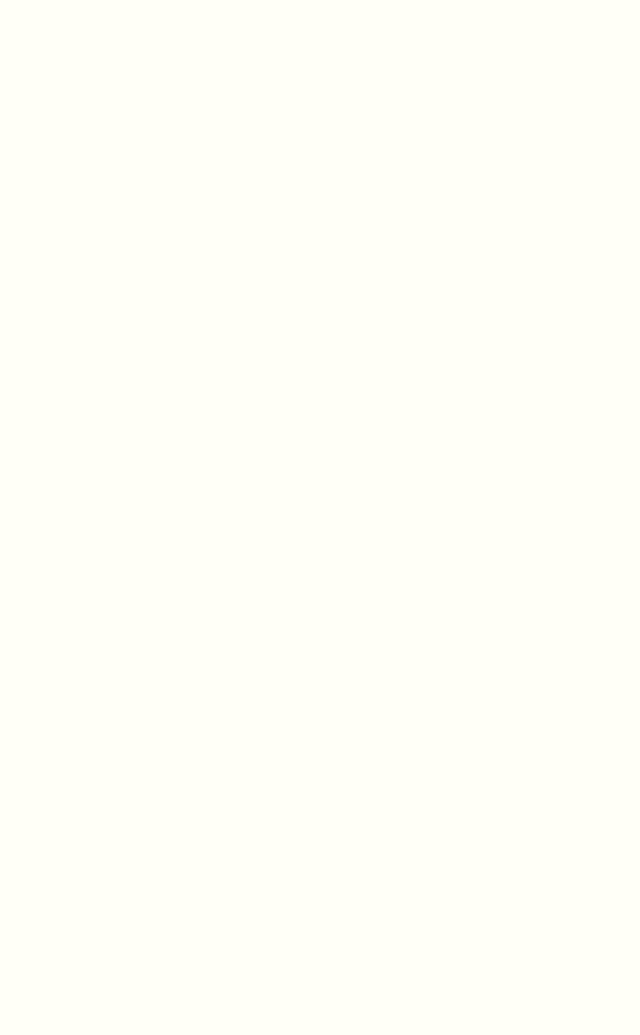
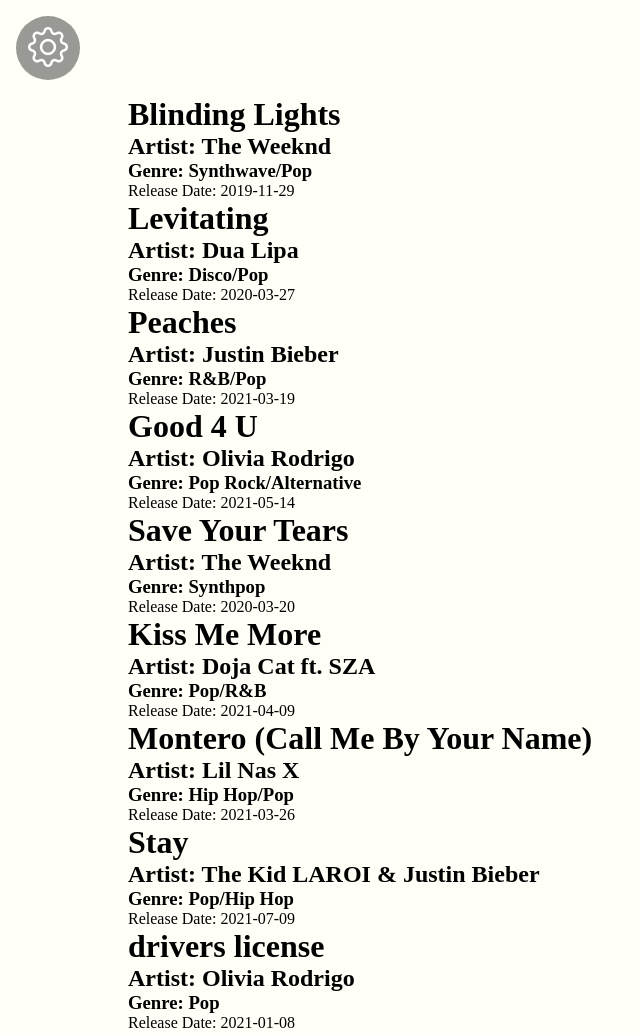
Before and after one commit to staten-island-tech/vite-project-jo-svg, a website built with Vite: page app/index.html in a window 1280 px wide. Shown: the top 1035 px of the page, without its empty margins (0-640 px from the left). Before the commit the page ends 800 px from the top, so only its background shows below. Built offline with nearby package versions, Linux system fonts and the light colour scheme.

Commit message:
im sick n tired of ts bruhudashd

```diff
--- /dev/null
+++ b/app/css/mode.css
@@ -0,0 +1,18 @@
+@import url(var.css);
+
+.setting-btn {
+    margin: 1rem 1rem;
+    width: 4rem;
+    font-size: 40px;
+    height: 4rem;
+    background-color: rgba(0, 0, 0, 0.4);
+    display: flex;
+    justify-content: center;
+    align-items: center;
+    list-style: none;
+    border-radius: 50%;
+
+}
+.setting-btn a{
+    color: rgb(255, 255, 255);
+}
--- a/app/css/style.css
+++ b/app/css/style.css
@@ -3,3 +3,12 @@
 body{
   background-color: var(--lightmode);
 }
+.container{
+  width: 80%;
+  margin: auto;
+  display: flex;
+  flex-direction: column;
+}
+.card{
+
+}
--- a/app/css/var.css
+++ b/app/css/var.css
@@ -2,7 +2,6 @@
     margin: 0;
     padding: 0;
     box-sizing: border-box;
-    font-size: 10px;
 }
 :root{
     --darkmode: #181c1b;
--- a/app/index.html
+++ b/app/index.html
@@ -5,9 +5,25 @@
     <link rel="icon" type="image/svg+xml" href="/vite.svg" />
     <meta name="viewport" content="width=device-width, initial-scale=1.0" />
     <title>Vite App</title>
+
+    <link rel="stylesheet" href="/css/mode.css">
+    <link rel="stylesheet" href="https://cdn.jsdelivr.net/npm/bootstrap-icons@1.11.3/font/bootstrap-icons.min.css">
   </head>
   <body>
-    <div id="app"></div>
+    <ul class="setting-btn">
+      <li><a href="">
+        <i class="bi bi-gear"></i>
+      </a></li>
+    </ul>
+    <div class="container">
+        <!-- <div class="card">
+          <img src="" alt="">
+          <h1></h1>
+          <h2></h2>
+          <h3></h3>
+          <p></p>
+        </div> -->
+    </div>
     <script type="module" src="js/main.js"></script>
   </body>
 </html>
--- a/app/js/main.js
+++ b/app/js/main.js
@@ -1,15 +1,45 @@
 import '../css/style.css';
-import {} from "./products";
+import { popularSongs } from "./products";
 
 //.. is to go to anotehr file wrd
 //cd app
 //npm run dev
 
-
-
 // proj idea:
 // find popular songs
 
-
 // have a section for the different themes
 // toggle button for night, day, and sunset mayb
+
+
+const container = document.querySelector(".container");
+//gets the container from the index.html
+
+function create_cards(){
+    popularSongs.forEach(song => {
+        const card = document.createElement("div");
+        const title = document.createElement('h1');
+        const artist = document.createElement('h2');
+        const genre = document.createElement('h3');
+        const release = document.createElement('p');
+        const img = document.createElement('img');
+        card.classList.add('card');
+        title.textContent = song.title;
+        artist.textContent = `Artist: ${song.artist}`;
+        genre.textContent = `Genre: ${song.genre}`;
+        release.textContent = `Release Date: ${song.releaseDate}`;
+        img.src = song.imageUrl;
+
+        //sends allat to the main
+        //for ts case it basically adds the elements to the card
+        card.appendChild(title);
+        card.appendChild(artist);
+        card.appendChild(genre);
+        card.appendChild(release);
+        // adds the card to the container
+        container.appendChild(card);
+    })
+}
+
+
+create_cards()
--- a/app/js/products.js
+++ b/app/js/products.js
@@ -1,44 +1,182 @@
 const popularSongs = [
   {
-      title: "Song Title 1",
-      artist: "Artist Name 1",
-      genre: "Genre 1",
-      releaseDate: "YYYY-MM-DD",
+      title: "Blinding Lights",
+      artist: "The Weeknd",
+      genre: "Synthwave/Pop",
+      releaseDate: "2019-11-29",
       imageUrl: "",
-      altText: "Description of the image for Song Title 1"
+      altText: "Cover image for Blinding Lights by The Weeknd"
   },
   {
-      title: "Song Title 2",
-      artist: "Artist Name 2",
-      genre: "Genre 2",
-      releaseDate: "YYYY-MM-DD",
+      title: "Levitating",
+      artist: "Dua Lipa",
+      genre: "Disco/Pop",
+      releaseDate: "2020-03-27",
       imageUrl: "",
-      altText: "Description of the image for Song Title 2"
+      altText: "Cover image for Levitating by Dua Lipa"
   },
   {
-      title: "Song Title 3",
-      artist: "Artist Name 3",
-      genre: "Genre 3",
-      releaseDate: "YYYY-MM-DD",
+      title: "Peaches",
+      artist: "Justin Bieber",
+      genre: "R&B/Pop",
+      releaseDate: "2021-03-19",
       imageUrl: "",
-      altText: "Description of the image for Song Title 3"
+      altText: "Cover image for Peaches by Justin Bieber"
   },
   {
-      title: "Song Title 4",
-      artist: "Artist Name 4",
-      genre: "Genre 4",
-      releaseDate: "YYYY-MM-DD",
+      title: "Good 4 U",
+      artist: "Olivia Rodrigo",
+      genre: "Pop Rock/Alternative",
+      releaseDate: "2021-05-14",
       imageUrl: "",
-      altText: "Description of the image for Song Title 4"
+      altText: "Cover image for Good 4 U by Olivia Rodrigo"
   },
   {
-      title: "Song Title 5",
-      artist: "Artist Name 5",
-      genre: "Genre 5",
-      releaseDate: "YYYY-MM-DD",
+      title: "Save Your Tears",
+      artist: "The Weeknd",
+      genre: "Synthpop",
+      releaseDate: "2020-03-20",
       imageUrl: "",
-      altText: "Description of the image for Song Title 5"
+      altText: "Cover image for Save Your Tears by The Weeknd"
+  },
+  {
+      title: "Kiss Me More",
+      artist: "Doja Cat ft. SZA",
+      genre: "Pop/R&B",
+      releaseDate: "2021-04-09",
+      imageUrl: "",
+      altText: "Cover image for Kiss Me More by Doja Cat ft. SZA"
+  },
+  {
+      title: "Montero (Call Me By Your Name)",
+      artist: "Lil Nas X",
+      genre: "Hip Hop/Pop",
+      releaseDate: "2021-03-26",
+      imageUrl: "",
+      altText: "Cover image for Montero (Call Me By Your Name) by Lil Nas X"
+  },
+  {
+      title: "Stay",
+      artist: "The Kid LAROI & Justin Bieber",
+      genre: "Pop/Hip Hop",
+      releaseDate: "2021-07-09",
+      imageUrl: "",
+      altText: "Cover image for Stay by The Kid LAROI & Justin Bieber"
+  },
+  {
+      title: "drivers license",
+      artist: "Olivia Rodrigo",
+      genre: "Pop",
+      releaseDate: "2021-01-08",
+      imageUrl: "",
+      altText: "Cover image for drivers license by Olivia Rodrigo"
+  },
+  {
+      title: "Leave The Door Open",
+      artist: "Bruno Mars & Anderson .Paak",
+      genre: "R&B/Soul",
+      releaseDate: "2021-03-05",
+      imageUrl: "",
+      altText: "Cover image for Leave The Door Open by Bruno Mars & Anderson .Paak"
+  },
+  {
+      title: "Heat Waves",
+      artist: "Glass Animals",
+      genre: "Indie Pop",
+      releaseDate: "2020-06-26",
+      imageUrl: "",
+      altText: "Cover image for Heat Waves by Glass Animals"
+  },
+  {
+      title: "Good Days",
+      artist: "SZA",
+      genre: "R&B",
+      releaseDate: "2020-12-25",
+      imageUrl: "",
+      altText: "Cover image for Good Days by SZA"
+  },
+  {
+      title: "Industry Baby",
+      artist: "Lil Nas X & Jack Harlow",
+      genre: "Hip Hop",
+      releaseDate: "2021-07-23",
+      imageUrl: "",
+      altText: "Cover image for Industry Baby by Lil Nas X & Jack Harlow"
+  },
+  {
+      title: "Watermelon Sugar",
+      artist: "Harry Styles",
+      genre: "Pop",
+      releaseDate: "2019-11-16",
+      imageUrl: "",
+      altText: "Cover image for Watermelon Sugar by Harry Styles"
+  },
+  {
+      title: "Blame It on Me",
+      artist: "George Ezra",
+      genre: "Pop",
+      releaseDate: "2018-03-23",
+      imageUrl: "",
+      altText: "Cover image for Blame It on Me by George Ezra"
+  },
+  {
+      title: "No Time To Die",
+      artist: "Billie Eilish",
+      genre: "Pop",
+      releaseDate: "2021-02-13",
+      imageUrl: "",
+      altText: "Cover image for No Time To Die by Billie Eilish"
+  },
+  {
+      title: "Don't Start Now",
+      artist: "Dua Lipa",
+      genre: "Disco/Pop",
+      releaseDate: "2019-11-01",
+      imageUrl: "",
+      altText: "Cover image for Don't Start Now by Dua Lipa"
+  },
+  {
+      title: "Positions",
+      artist: "Ariana Grande",
+      genre: "Pop/R&B",
+      releaseDate: "2020-10-30",
+      imageUrl: "",
+      altText: "Cover image for Positions by Ariana Grande"
+  },
+  {
+      title: "Shivers",
+      artist: "Ed Sheeran",
+      genre: "Pop",
+      releaseDate: "2021-09-10",
+      imageUrl: "",
+      altText: "Cover image for Shivers by Ed Sheeran"
+  },
+  {
+      title: "Beggin'",
+      artist: "Madcon",
+      genre: "Pop/Rap",
+      releaseDate: "2007-06-01",
+      imageUrl: "",
+      altText: "Cover image for Beggin' by Madcon"
+  },
+  {
+      title: "On The Ground",
+      artist: "Rosé",
+      genre: "Pop",
+      releaseDate: "2021-03-12",
+      imageUrl: "",
+      altText: "Cover image for On The Ground by Rosé"
+  },
+  {
+      title: "Astronaut In The Ocean",
+      artist: "Masked Wolf",
+      genre: "Hip Hop",
+      releaseDate: "2020-06-24",
+      imageUrl: "",
+      altText: "Cover image for Astronaut In The Ocean by Masked Wolf"
   }
 ];
 
+
+
 export {popularSongs};
```
Lines whose indentation alone changed are shown as unchanged.
